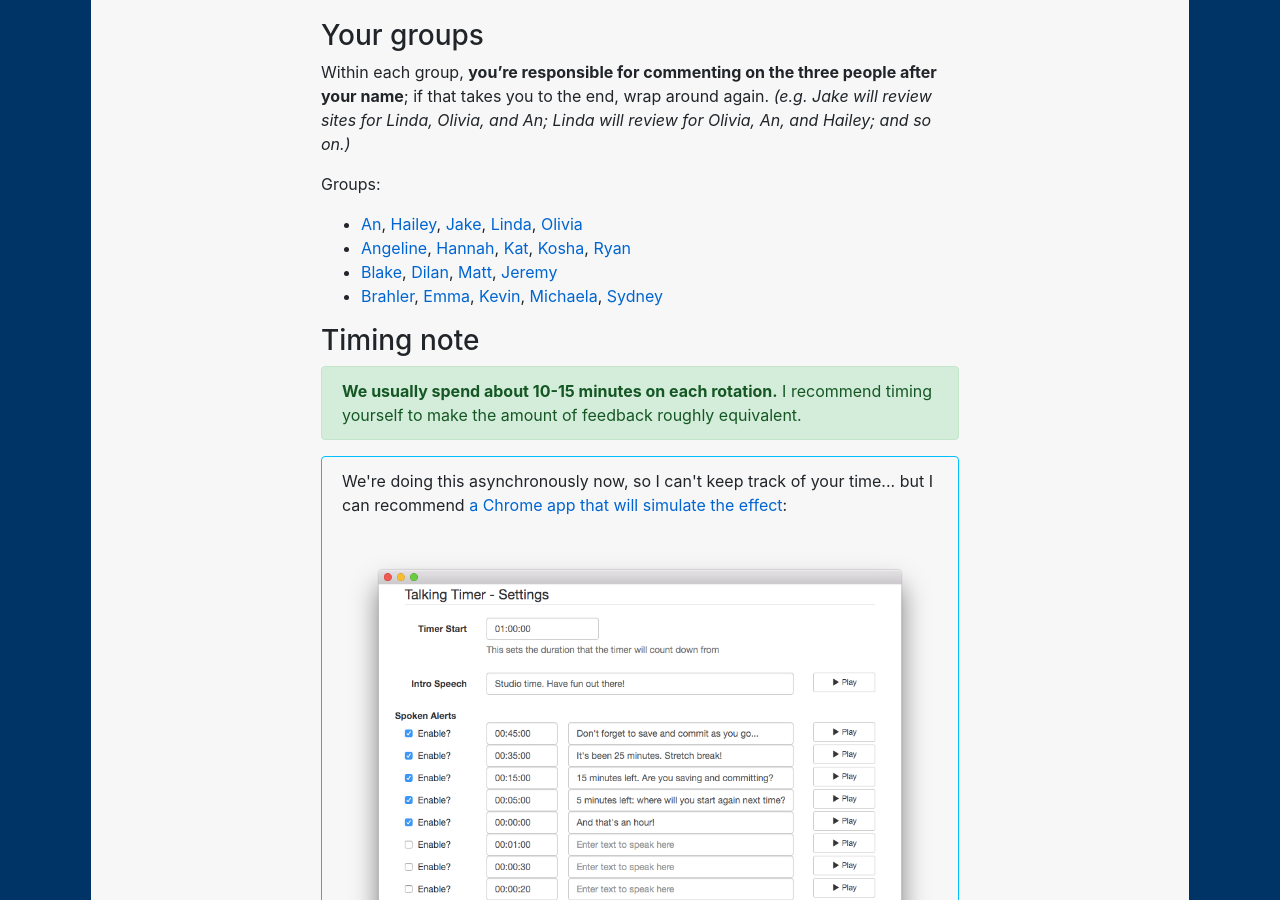
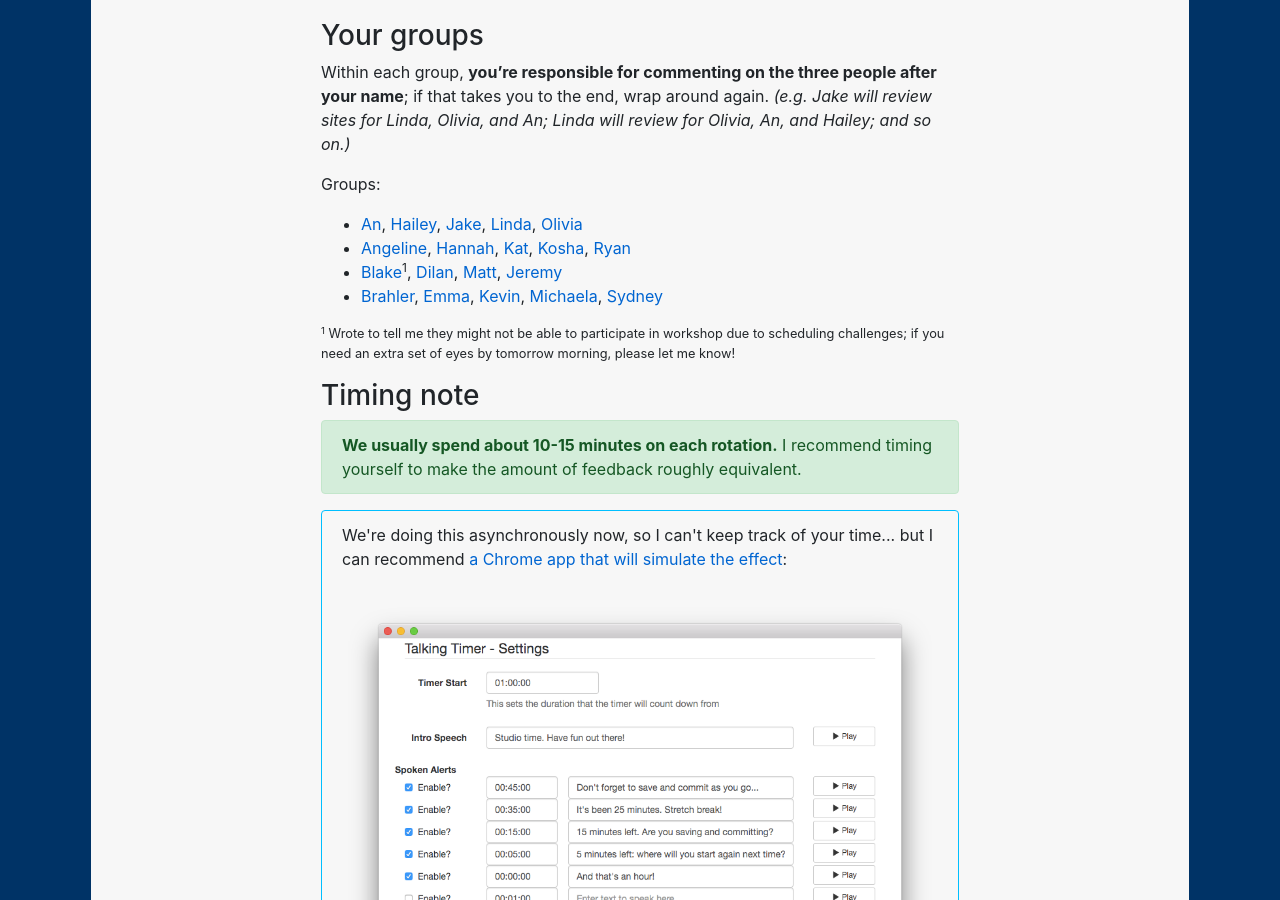
Before and after one commit to benmiller314/cdm2020spring, a Jekyll site: the page built from plans/lesson-20.md, in a window 1280 px wide and 900 px high, scrolled down 3025 px. Built offline with Jekyll 4.4.1, drawn with Linux system fonts in a browser that asks for light colours; our own code applies the rules of GitHub Pages for plain Markdown files.

Commit message:
add note about people who may not make it to workshop

```diff
--- a/plans/lesson-20.md
+++ b/plans/lesson-20.md
@@ -101,9 +101,12 @@ Groups:
 
 * [An](https://github.com/anngx/website-portfolio-2020spring), [Hailey](https://github.com/haileytrampel/website-portfolio-2020spring), [Jake](https://github.com/JakeBaumbaugh/website-portfolio-2020spring), [Linda](https://github.com/lumiio/website-portfolio-2020spring), [Olivia](https://github.com/onewport23/website-portfolio-2020spring)
 * [Angeline](https://github.com/angelinepeng/website-portfolio-2020spring), [Hannah](https://github.com/hannahlangmead/website-portfolio-2020spring), [Kat](https://github.com/katmiller10/website-portfolio-2020spring), [Kosha](https://github.com/kss73/website-portfolio-2020spring), [Ryan](https://github.com/Rvonderhey/website-portfolio-2020spring)
-* [Blake](https://github.com/Tomasco16/website-portfolio-2020spring), [Dilan](https://github.com/Dilan1020/website-portfolio-2020spring), [Matt](https://github.com/MDLudwig/website-portfolio-2020spring), [Jeremy](https://github.com/jerols4/website-portfolio-2020spring)
+* [Blake](https://github.com/Tomasco16/website-portfolio-2020spring)<sup>1</sup>, [Dilan](https://github.com/Dilan1020/website-portfolio-2020spring), [Matt](https://github.com/MDLudwig/website-portfolio-2020spring), [Jeremy](https://github.com/jerols4/website-portfolio-2020spring)
 * [Brahler](https://github.com/Bmb154/WEbpage-stuff), [Emma](https://github.com/emmawooten12/website-portfolio-2020spring), [Kevin](https://github.com/ktdemay/website-portfolio-2020spring), [Michaela](https://github.com/mjb-123/website-portfolio-2020spring), [Sydney](https://github.com/sydneymasterson/website-portfolio-2020spring)
 
+<p class="small">
+<sup>1</sup> Wrote to tell me they might not be able to participate in workshop due to scheduling challenges; if you need an extra set of eyes by tomorrow morning, please let me know!
+</p>
 
 ### Timing note
 
```
